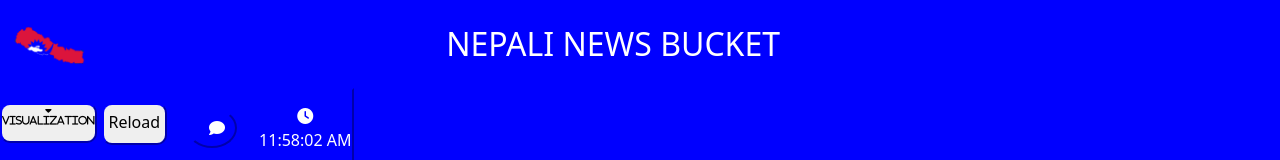
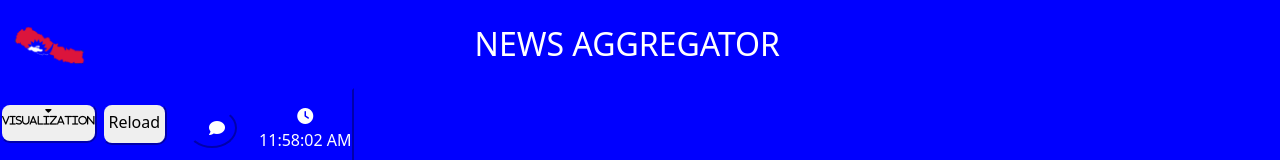
Before and after one commit to wanderer056/NewsAggregator-Frontend, a React (Create React App) app: page / in a window 1280 px wide. Shown: the top 160 px of the page. Built offline with nearby package versions, Linux system fonts and the light colour scheme; no server answers.

Commit message:
Minor Changes to make it running

```diff
--- a/src/components/Content.js
+++ b/src/components/Content.js
@@ -24,7 +24,7 @@ function Content(prop) {
       {prop.category?.map((item, index) => {
         return (
           <>
-            {item?._id.topic_label >= 0 && (
+            {item?.topic_label >= 0 && (
               <div
                 className="card"
                 style={{
@@ -38,11 +38,11 @@ function Content(prop) {
                   key={index}
                   onClick={() => {
                     setActive(index);
-                    prop.chooseCategory(item?._id.topic_label);
+                    prop.chooseCategory(item?.topic_label);
                   }}
                   style={{ cursor: "pointer", padding: "15px", width: "200px" }}
                 >
-                  {truncateString(item?._id.topic_name, 30)}
+                  {truncateString(item?.topic_name, 30)}
                 </div>
               </div>
             )}
--- a/src/components/Navbar.js
+++ b/src/components/Navbar.js
@@ -79,11 +79,11 @@ const Navbar = ({ Headlines, setSearchResults }) => {
 
   return (
     <>
-      <div className="navbar" style={{backgroundColor:"blue"}}>
+      <div className="navbar" style={{ backgroundColor: "blue" }}>
         <img src="nepallogo.png" alt="nepal" className="nepali" />
 
-        <h2 style={{ color: "white", marginLeft:"12px",marginRight:"500px"}}>
-          NEPALI NEWS BUCKET
+        <h2 style={{ color: "white", marginLeft: "12px", marginRight: "500px" }}>
+          NEWS AGGREGATOR
         </h2>
         {/* <div className="search-form" style={{ margin: "20px" }}>
           <input
@@ -105,7 +105,7 @@ const Navbar = ({ Headlines, setSearchResults }) => {
           <div className="Menu">
             <button
               onClick={handleToggleSubMenu}
-              style={{ borderColor: "blue", borderRadius: "10px",marginTop:"15px" }}
+              style={{ borderColor: "blue", borderRadius: "10px", marginTop: "15px" }}
             >
               <i className="fa fa-caret-down" style={{ fontSize: "10px" }}>
                 <p>Visualization</p>
@@ -151,8 +151,8 @@ const Navbar = ({ Headlines, setSearchResults }) => {
               marginLeft: "5px",
               borderColor: "blue",
               borderRadius: "10px",
-              padding:"5px",
-              marginTop:"15px"
+              padding: "5px",
+              marginTop: "15px"
             }}
           >
             <p> Reload</p>
```
Lines whose indentation alone changed are shown as unchanged.
